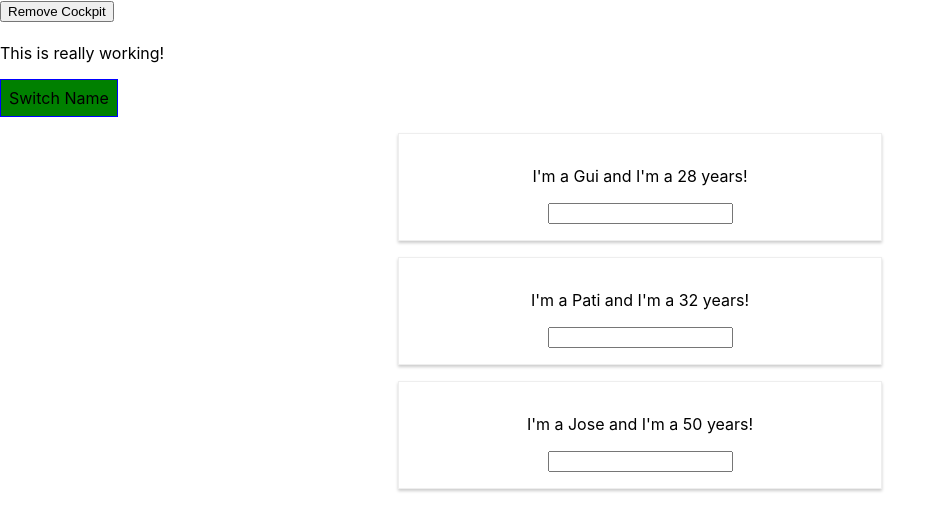
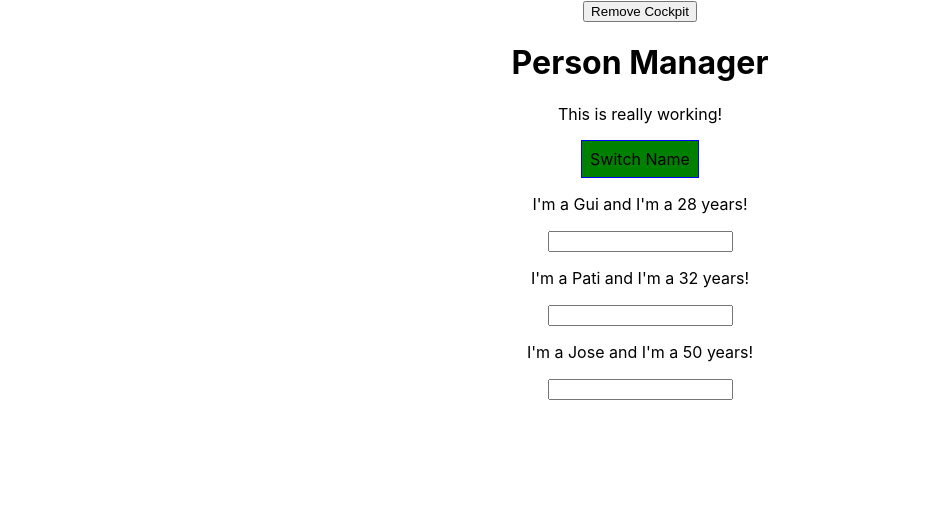
Before and after one commit to guiaschafer/firtapplicationReactJs, a React app: page / in a window 1280 px wide. Both pictures are taken after a click on the button "Switch Name". Shown: the top 530 px of the page, without its empty margins (0-946 px from the left). Built offline with nearby package versions, Linux system fonts and the light colour scheme.

Commit message:
using hoc and props in WrappedComponent

```diff
--- a/src/components/Persons/Person/Person.css
+++ b/src/components/Persons/Person/Person.css
@@ -1,4 +1,4 @@
-/* .Person {
+.Person {
     width: 60%;
     margin: 16px auto;
     border: 1px solid #eee;
@@ -11,4 +11,4 @@
     .Person{
         width: 450px;
     }
-}  */
+}
--- a/src/components/Persons/Person/Person.js
+++ b/src/components/Persons/Person/Person.js
@@ -1,39 +1,36 @@
 import React, {Component} from 'react';
 import styled from 'styled-components'
+import Aux from '../../../hoc/Auxiliary'
+import withClass from '../../../hoc/withClass'
+import classes from './Person.css';
+
 
 // import './Person.css'
 
-const StyleDiv = styled.div`
-    width: 60%;
-    margin: 16px auto;
-    border: 1px solid #eee;
-    box-shadow: 0 2px 3px #ccc;
-    padding: 16px;
-    text-align: center;
+// const StyleDiv = styled.div`
+//     width: 60%;
+//     margin: 16px auto;
+//     border: 1px solid #eee;
+//     box-shadow: 0 2px 3px #ccc;
+//     padding: 16px;
+//     text-align: center;
 
-    @media (min-width:500px){
-            width: 450px;
-       }
-    `;
+//     @media (min-width:500px){
+//             width: 450px;
+//        }
+//     `;
 
 class Person extends Component {
     render() {
         console.log('[Person.js] rendering...');
-        // const style = {
-        //     '@media (min-width: 500px)': {
-        //         width: '450px'
-        //     }
-        // };
-
         return (
-            // <div className="Person" style={style}>
-            <StyleDiv>
+            <Aux>
                 <p onClick={this.props.click} > I'm a {this.props.name} and I'm a {this.props.age} years!</p >
-                <p>{this.props.children}</p>
-                <input type="text" onChange={this.props.changed} />
-            </StyleDiv>
+                <p key="i2">{this.props.children}</p>
+                <input key="i3" type="text" onChange={this.props.changed} />
+            </Aux>
         )
     }
 }
 
-export default Person;
+export default withClass(Person, classes.Person);
--- a/src/containers/App.js
+++ b/src/containers/App.js
@@ -130,7 +130,7 @@ class App extends Component {
 
 
     return (
-      <Aux>
+      <div className="App">
         <button onClick={() => { this.setState({ showCockpit: false }) }}> Remove Cockpit </button>
         {/* <h1>Hi, I'm a React App</h1>
         <p className={classes.join(' ')}>This is really working!</p>
@@ -144,7 +144,7 @@ class App extends Component {
             clicked={this.togglePersonsHandler} /> : null
         }
         {persons}
-      </Aux>
+      </div>
     );
 
     // return React.createElement('div', { className: 'App' },
@@ -153,4 +153,4 @@ class App extends Component {
   }
 }
 
-export default withClass(App, classesCss.App);
+export default App;
--- a/src/hoc/withClass.js
+++ b/src/hoc/withClass.js
@@ -4,7 +4,7 @@ import React from 'react';
 const WithClass = (WrappedComponent, className) => {
     return props => (
         <div className={className}>
-            <WrappedComponent />
+            <WrappedComponent {...props} />
         </div>
     );
 }
```
